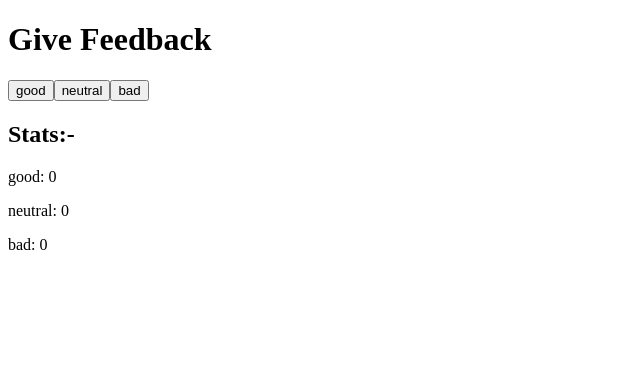
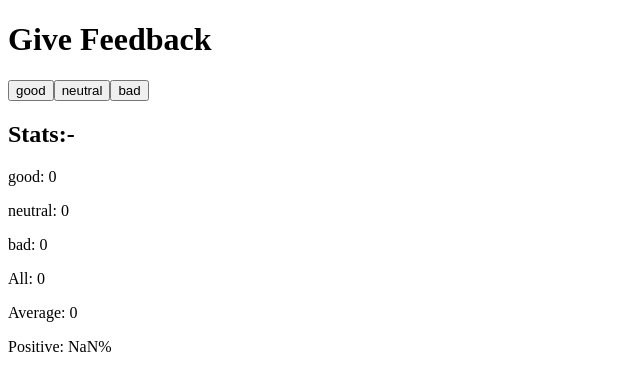
Before and after one commit to rishu2132/Fullstack, a React (Vite) app in the folder Part_1/Assignments/courseinfo/: page / in a window 1280 px wide. Shown: the top 390 px of the page, without its empty margins (0-640 px from the left). Built offline with nearby package versions, Linux system fonts and the light colour scheme.

Commit message:
exercise 1.7 adding extra stats

```diff
--- a/Part_1/Assignments/courseinfo/src/App.jsx
+++ b/Part_1/Assignments/courseinfo/src/App.jsx
@@ -1,12 +1,19 @@
 import { useState } from 'react'
 
 
-const Result = (props) => {
+const Result = ({good , neutral , bad}) => {
+  const total = good + neutral + bad
+  const average = ((good * 1) + (neutral * 0) + (bad * -1))/3
+  const positive = ( good / total ) * 100
+
   return (
     <div>
-      <p>good: {props.good}</p>
-      <p>neutral: {props.neutral}</p>
-      <p>bad: {props.bad}</p>
+      <p>good: {good}</p>
+      <p>neutral: {  neutral}</p>
+      <p>bad: {bad}</p>
+      <p>All: {total}</p>
+      <p>Average: {average}</p>
+      <p>Positive: {positive}%</p>
     </div>
   )
 }
```
